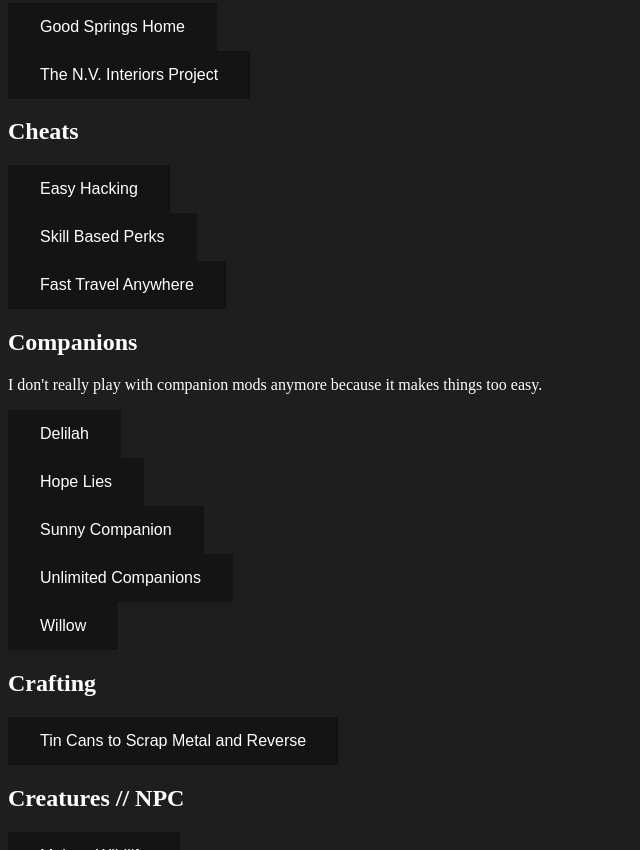
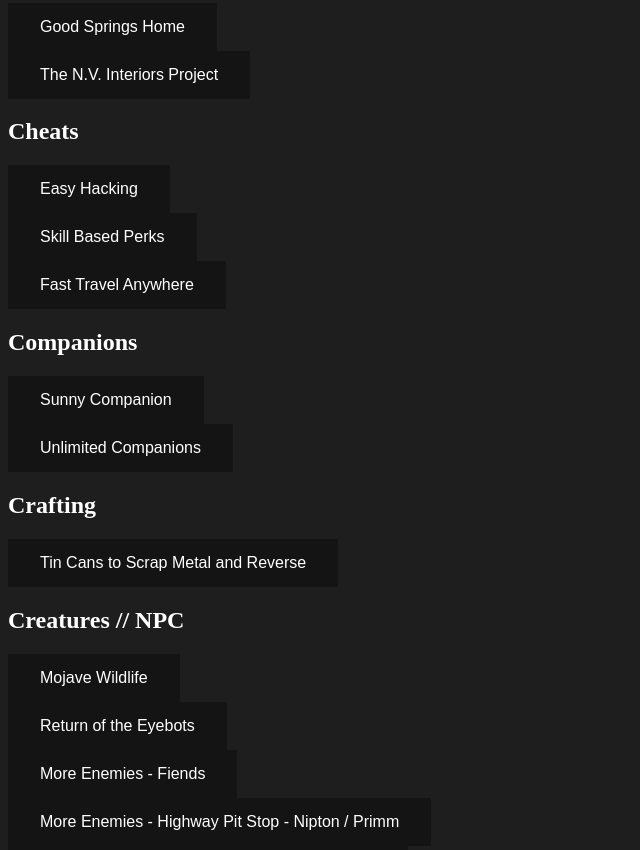
Before and after one commit to valkyrienyanko/FalloutNewVegasModpacks, a website: page public/index.html in a window 1280 px wide. Shown: the part 469-1319 px from the top of the page, without its empty margins (0-640 px from the left). Drawn offline with nearby package versions, Linux system fonts and the light colour scheme.

Commit message:
Removed Companions Due to Them Making Things Too Easy

```diff
--- a/public/index.html
+++ b/public/index.html
@@ -40,13 +40,9 @@
 	</ul>
 
 	<h2>Companions</h2>
-	<p>I don't really play with companion mods anymore because it makes things too easy.</p>
 	<ul>
-		<li><button onclick='mod(50641)'>Delilah</button></li>
-		<li><button onclick='mod(57141)'>Hope Lies</button></li>
 		<li><button onclick='mod(37281)'>Sunny Companion</button></li>
 		<li><button onclick='mod(34870)'>Unlimited Companions</button></li>
-		<li><button onclick='mod(41779)'>Willow</button></li>
 	</ul>
 
 	<h2>Crafting</h2>
```
